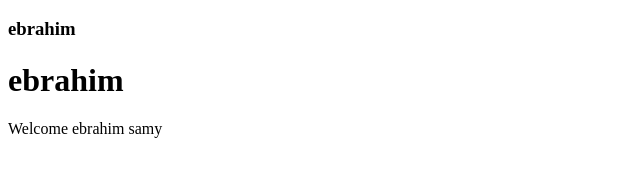
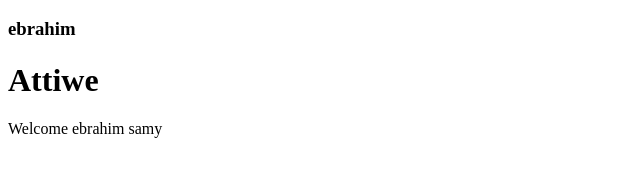
Before and after one commit to Attiwe/Project-ecommers, a plain HTML site: page index2.html in a window 1280 px wide. Shown: the part 227-404 px from the top of the page, 0-640 px from the left. Drawn offline with Linux system fonts and the light colour scheme.

Commit message:
chang name

```diff
--- a/index2.html
+++ b/index2.html
@@ -11,7 +11,7 @@
     <h1>ebrahim</h1>
     <h1>ebrahim</h1>
     <h3>ebrahim</h3>
-    <h1>ebrahim</h1>
+    <h1>Attiwe</h1>
      <p>Welcome ebrahim samy </p>
 </body>
 </html>
```
